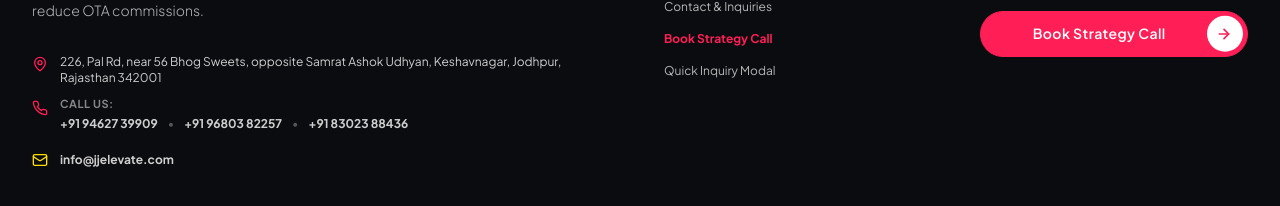
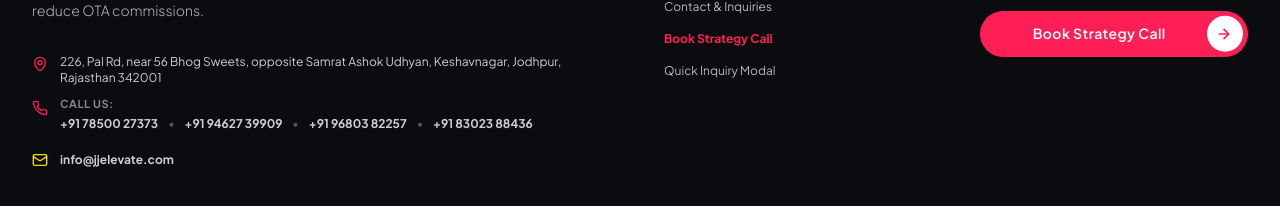
Before and after one commit to Himanshigoswami15/JJ-Elevate, a React (Vite) app: page / in a window 1280 px wide. Shown: the part 11736-11942 px from the top of the page. Built offline with nearby package versions, Linux system fonts and the light colour scheme; a web font is replaced by a local one.

Commit message:
Add +91 78500 27373 as first phone number under Call Us

```diff
--- a/src/components/ContactSection.jsx
+++ b/src/components/ContactSection.jsx
@@ -118,6 +118,12 @@ export default function ContactSection({ onOpenConsultation }) {
                     CALL US
                   </p>
                   <div className="space-y-1">
+                    <a
+                      href="tel:+917850027373"
+                      className="block text-base font-bold text-[#0B0C10] hover:text-[#FF1E56] transition-colors"
+                    >
+                      +91 78500 27373
+                    </a>
                     <a
                       href="tel:+919462739909"
                       className="block text-base font-bold text-[#0B0C10] hover:text-[#FF1E56] transition-colors"
--- a/src/components/Footer.jsx
+++ b/src/components/Footer.jsx
@@ -59,6 +59,10 @@ export default function Footer({ onOpenConsultation, onNavigate }) {
                 <div className="flex flex-col space-y-1">
                   <span className="text-[11px] text-white/50 font-bold uppercase tracking-wider">Call Us:</span>
                   <div className="flex flex-wrap items-center gap-x-2.5 gap-y-1">
+                    <a href="tel:+917850027373" className="hover:text-jj-pink transition-colors font-bold">
+                      +91 78500 27373
+                    </a>
+                    <span className="text-white/30">•</span>
                     <a href="tel:+919462739909" className="hover:text-jj-pink transition-colors font-bold">
                       +91 94627 39909
                     </a>
```
